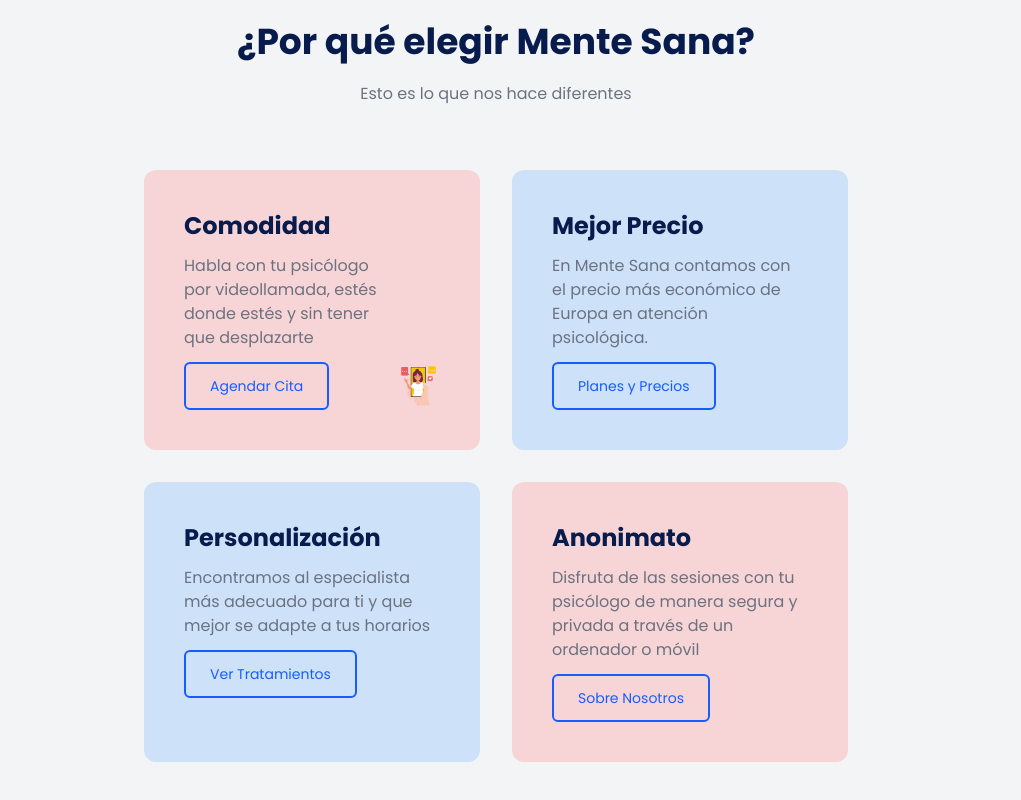
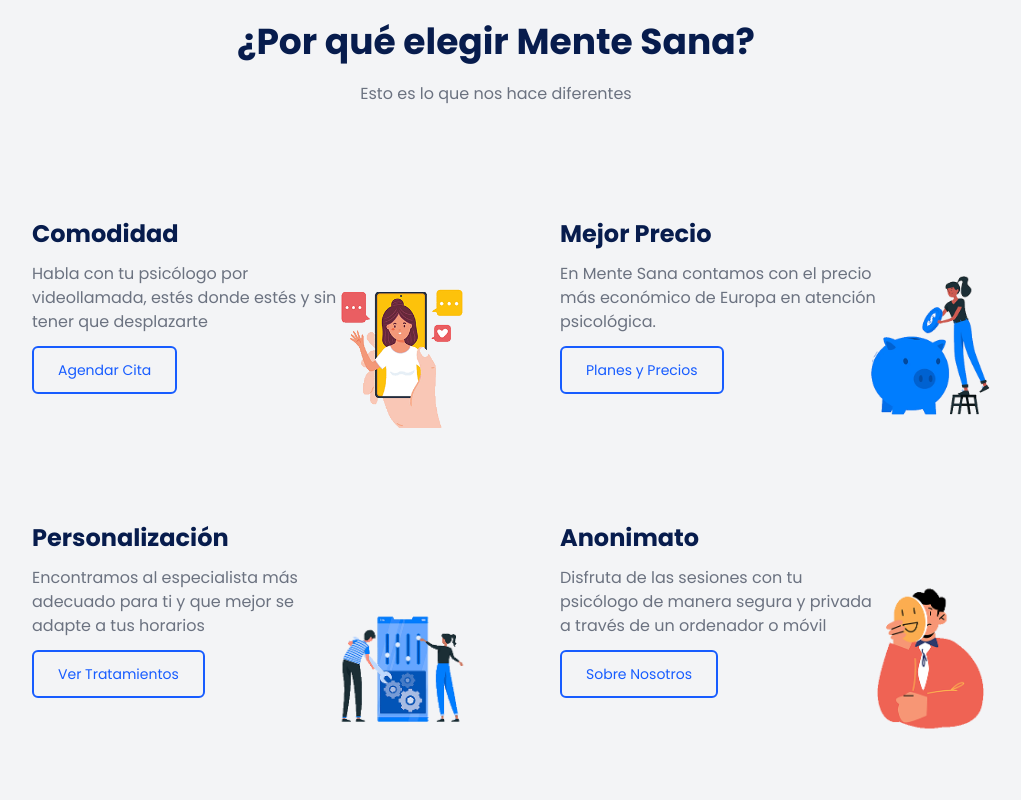
Before and after one commit to DarCkly666/mente-sana-psicologia, a Next.js app: page / in a window 1280 px wide. Shown: the part 906-1706 px from the top of the page, without its empty margins (144-1165 px from the left). Built offline with nearby package versions, Linux system fonts and the light colour scheme.

Commit message:
Added Por Que section

```diff
--- a/src/components/MainSection.tsx
+++ b/src/components/MainSection.tsx
@@ -34,7 +34,7 @@
   }, [cursorPosition]);
   return (
     <section
-      className={`flex flex-col-reverse md:flex-row items-center justify-center min-h-screen w-full px-6 sm:px-12 md:px-20 lg:px-32 xl:px-72 ${fontPoppins.className} relative gap-10 md:gap-0 bg-gradient-to-r from-gradient-start to-gradient-end`}
+      className={`flex flex-col-reverse md:flex-row items-center justify-center min-h-screen w-full px-6 sm:px-12 md:px-20 lg:px-32 2xl:px-72 ${fontPoppins.className} relative gap-10 md:gap-0 bg-gradient-to-r from-gradient-start to-gradient-end`}
     >
       <div className="w-full py-10 sm:py-5 md:py-0 md:w-1/2 md:min-h-screen flex gap-4 flex-col justify-center z-30">
         <h1 className="text-white text-5xl font-bold">
--- a/src/components/Navbar.tsx
+++ b/src/components/Navbar.tsx
@@ -60,7 +60,7 @@
 
   return (
     <nav
-      className={`nav fixed top-0 w-full p-6 sm:px-12 sm:py-5 md:px-20 lg:px-32 xl:px-72 md:py-8 flex justify-between items-center ${
+      className={`nav fixed top-0 w-full p-6 sm:px-12 sm:py-5 md:px-20 lg:px-32 2xl:px-72 md:py-8 flex justify-between items-center ${
         isScrolled ? "bg-white shadow" : "bg-transparent"
       } transition-all duration-500 z-50`}
     >
--- /dev/null
+++ b/src/components/PorQueCard.tsx
@@ -0,0 +1,43 @@
+import { fontPoppins } from "@/utils/MyFonts";
+import Image from "next/image";
+import Link from "next/link";
+
+export type PorQueCardProps = {
+  color: string;
+  title: string;
+  buttonTitle: string;
+  description: string;
+  pathTo: string;
+  image: string;
+};
+export default function PorQueCard({
+  PorQueCardProps,
+}: {
+  PorQueCardProps: PorQueCardProps;
+}) {
+  const { color, title, buttonTitle, description, pathTo, image } =
+    PorQueCardProps;
+  return (
+    <div className={`col-span-1 p-12 rounded-xl ${color}/40`}>
+      <div className="flex">
+        <div className="w-4/5 flex flex-col justify-between items-start">
+          <h3 className="text-2xl">{title}</h3>
+          <p className={`text-gray-500 my-3 ${fontPoppins.className}`}>
+            {description}
+          </p>
+          <Link
+            href={pathTo}
+            className={`py-3 px-6 border-2 border-light-blue text-light-blue inline-block rounded-md hover:bg-light-blue hover:text-white transition-all duration-500 text-sm ${fontPoppins.className}`}
+          >
+            {buttonTitle}
+          </Link>
+        </div>
+        <div className="w-1/5 flex justify-center items-end relative">
+          <div className="min-w-20 scale-150 absolute -right-5 -bottom-5">
+            <Image src={image} width={150} height={100} alt="Image 1" />
+          </div>
+        </div>
+      </div>
+    </div>
+  );
+}
--- a/src/components/PorQueSection.tsx
+++ b/src/components/PorQueSection.tsx
@@ -1,10 +1,47 @@
-import { fontPoppins700, fontPoppins } from "@/utils/MyFonts";
-import Image from "next/image";
-import Link from "next/link";
+import { fontPoppins700, fontPoppins, fontPoppins300 } from "@/utils/MyFonts";
+import PorQueCard, { PorQueCardProps } from "./PorQueCard";
 export default function PorQueSection() {
+  const dataCards: Array<PorQueCardProps> = [
+    {
+      color: "bg-red-300",
+      title: "Comodidad",
+      buttonTitle: "Agendar Cita",
+      description:
+        "Habla con tu psicólogo por videollamada, estés donde estés y sin tener que desplazarte",
+      pathTo: "#",
+      image: "/images/img1.png",
+    },
+    {
+      color: "bg-blue-300",
+      title: "Mejor Precio",
+      buttonTitle: "Planes y Precios",
+      description:
+        "En Mente Sana contamos con el precio más económico de Europa en atención psicológica.",
+      pathTo: "#",
+      image: "/images/img2.png",
+    },
+    {
+      color: "bg-blue-300",
+      title: "Personalización",
+      buttonTitle: "Ver Tratamientos",
+      description:
+        "Encontramos al especialista más adecuado para ti y que mejor se adapte a tus horarios",
+      pathTo: "#",
+      image: "/images/img3.png",
+    },
+    {
+      color: "bg-red-300",
+      title: "Anonimato",
+      buttonTitle: "Sobre Nosotros",
+      description:
+        "Disfruta de las sesiones con tu psicólogo de manera segura y privada a través de un ordenador o móvil",
+      pathTo: "#",
+      image: "/images/img4.png",
+    },
+  ];
   return (
     <section
-      className={`w-full px-6 sm:px-12 md:px-20 lg:px-32 xl:px-72 py-32 ${fontPoppins700.className} bg-gray-100`}
+      className={`w-full px-6 sm:px-12 md:px-20 lg:px-32 2xl:px-72 py-32 ${fontPoppins700.className} bg-gray-100`}
     >
       <div className="w-full flex flex-col items-center text-dark-blue">
         <h2 className="text-4xl">¿Por qué elegir Mente Sana?</h2>
@@ -12,70 +49,10 @@
           Esto es lo que nos hace diferentes
         </p>
         <div className="grid grid-cols-1 md:grid-cols-2 gap-8 w-full mt-16">
-          <div className="bg-red-300/40 col-span-1 p-10 rounded-xl">
-            <div className="flex">
-              <div className="w-5/6 flex flex-col justify-between items-start">
-                <h3 className="text-2xl">Comodidad</h3>
-                <p className={`text-gray-500 my-3 ${fontPoppins.className}`}>
-                  Habla con tu psicólogo por videollamada, estés donde estés y
-                  sin tener que desplazarte
-                </p>
-                <Link
-                  href="#"
-                  className={`py-3 px-6 border-2 border-light-blue text-light-blue inline-block rounded-md hover:bg-light-blue hover:text-white transition-all duration-500 text-sm ${fontPoppins.className}`}
-                >
-                  Agendar Cita
-                </Link>
-              </div>
-              <div className="w-1/6 flex justify-center items-end">
-                <Image
-                  src="/images/img1.png"
-                  width={150}
-                  height={100}
-                  alt="Image 1"
-                />
-              </div>
-            </div>
-          </div>
-          <div className="bg-blue-300/40 col-span-1 p-10 rounded-xl">
-            <h3 className="text-2xl">Mejor Precio</h3>
-            <p className={`text-gray-500 my-3 ${fontPoppins.className}`}>
-              En Mente Sana contamos con el precio más económico de Europa en
-              atención psicológica.
-            </p>
-            <Link
-              href="#"
-              className={`py-3 px-6 border-2 border-light-blue text-light-blue inline-block rounded-md hover:bg-light-blue hover:text-white transition-all duration-500 text-sm ${fontPoppins.className}`}
-            >
-              Planes y Precios
-            </Link>
-          </div>
-          <div className="bg-blue-300/40 col-span-1 p-10 rounded-xl">
-            <h3 className="text-2xl">Personalización</h3>
-            <p className={`text-gray-500 my-3 ${fontPoppins.className}`}>
-              Encontramos al especialista más adecuado para ti y que mejor se
-              adapte a tus horarios
-            </p>
-            <Link
-              href="#"
-              className={`py-3 px-6 border-2 border-light-blue text-light-blue inline-block rounded-md hover:bg-light-blue hover:text-white transition-all duration-500 text-sm ${fontPoppins.className}`}
-            >
-              Ver Tratamientos
-            </Link>
-          </div>
-          <div className="bg-red-300/40 col-span-1 p-10 rounded-xl">
-            <h3 className="text-2xl">Anonimato</h3>
-            <p className={`text-gray-500 my-3 ${fontPoppins.className}`}>
-              Disfruta de las sesiones con tu psicólogo de manera segura y
-              privada a través de un ordenador o móvil
-            </p>
-            <Link
-              href="#"
-              className={`py-3 px-6 border-2 border-light-blue text-light-blue inline-block rounded-md hover:bg-light-blue hover:text-white transition-all duration-500 text-sm ${fontPoppins.className}`}
-            >
-              Sobre Nosotros
-            </Link>
-          </div>
+          <PorQueCard PorQueCardProps={dataCards[0]} />
+          <PorQueCard PorQueCardProps={dataCards[1]} />
+          <PorQueCard PorQueCardProps={dataCards[2]} />
+          <PorQueCard PorQueCardProps={dataCards[3]} />
         </div>
       </div>
     </section>
--- a/src/utils/MyFonts.ts
+++ b/src/utils/MyFonts.ts
@@ -1,4 +1,11 @@
 import { Poppins } from "next/font/google";
+
+export const fontPoppins300 = Poppins({
+  display: "swap",
+  weight: "300",
+  variable: "--poppins-300",
+  subsets: ["latin"],
+});
 
 export const fontPoppins = Poppins({
   display: "swap",
```
